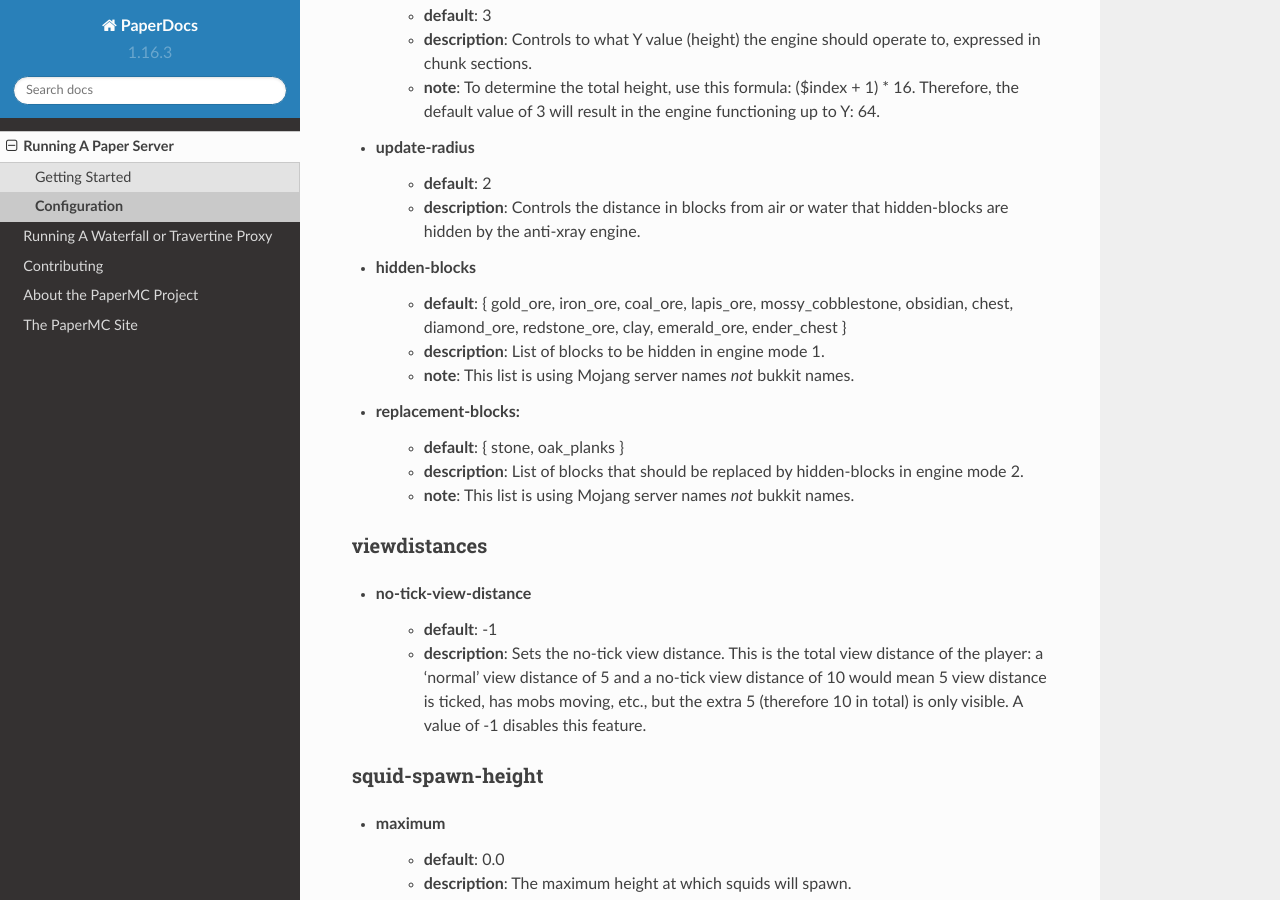
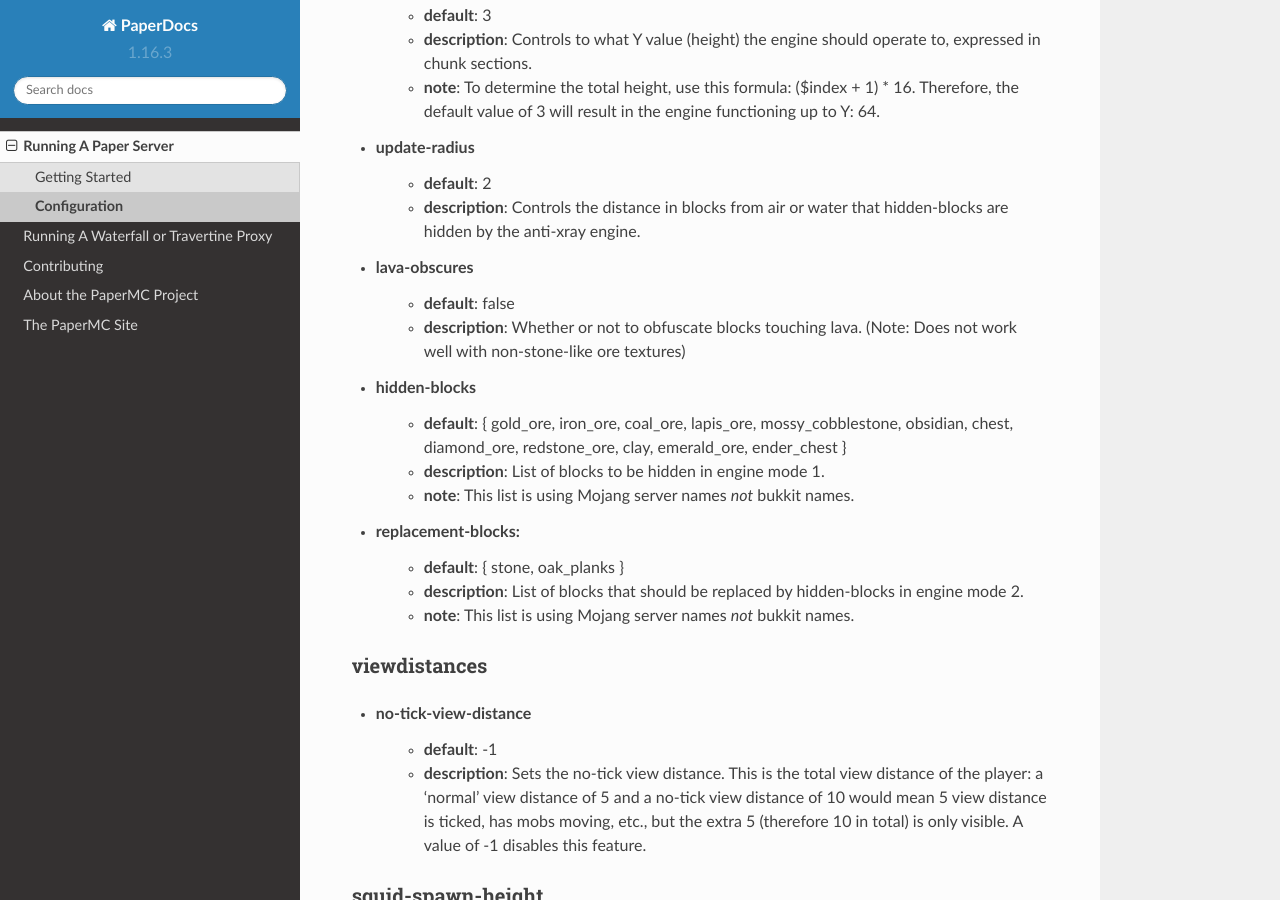
Before and after one commit to PaperMC/PaperDocs, a Sphinx documentation site: the page built from source/server/configuration.rst, in a window 1280 px wide and 900 px high, scrolled down 19166 px. Built offline with Sphinx 7.4.7 and the Read the Docs theme 2.0.0, drawn with Linux system fonts in a browser that asks for light colours.

Commit message:
Update configuration.rst
Adds lava-obscures option to the wiki documentation.

```diff
--- a/source/server/configuration.rst
+++ b/source/server/configuration.rst
@@ -842,6 +842,10 @@ anti-xray
     - **description**: Controls the distance in blocks from air or water that
       hidden-blocks are hidden by the anti-xray engine.
 
+* lava-obscures
+    - **default**: false
+    - **description**: Whether or not to obfuscate blocks touching lava. (Note: Does not work well with non-stone-like ore textures)
+
 * hidden-blocks
    - **default**: { gold_ore, iron_ore, coal_ore, lapis_ore, mossy_cobblestone,
      obsidian, chest, diamond_ore, redstone_ore, clay, emerald_ore, ender_chest }
```
